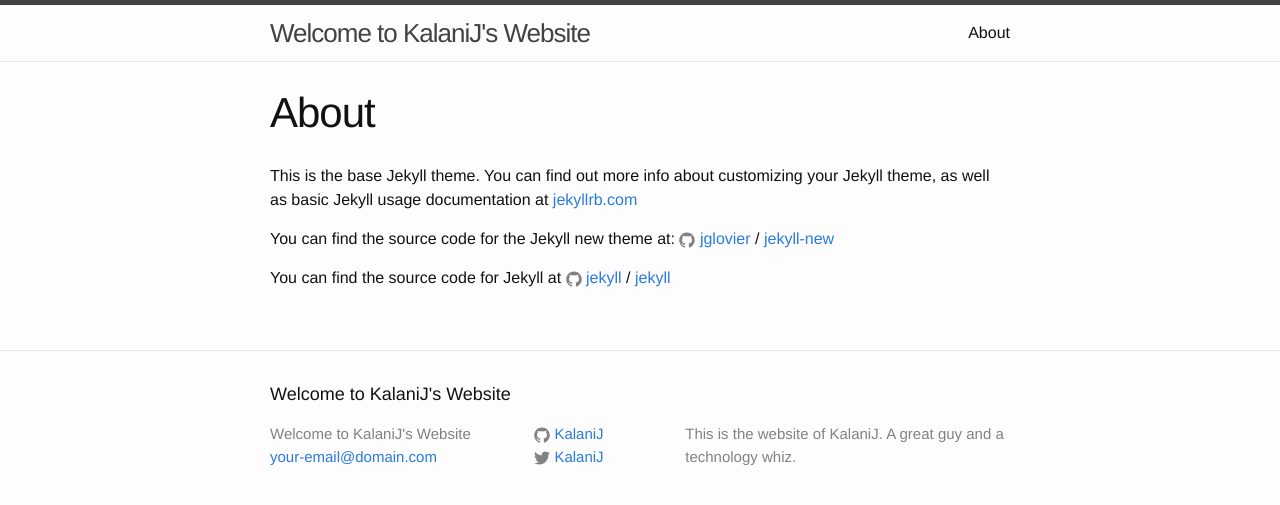
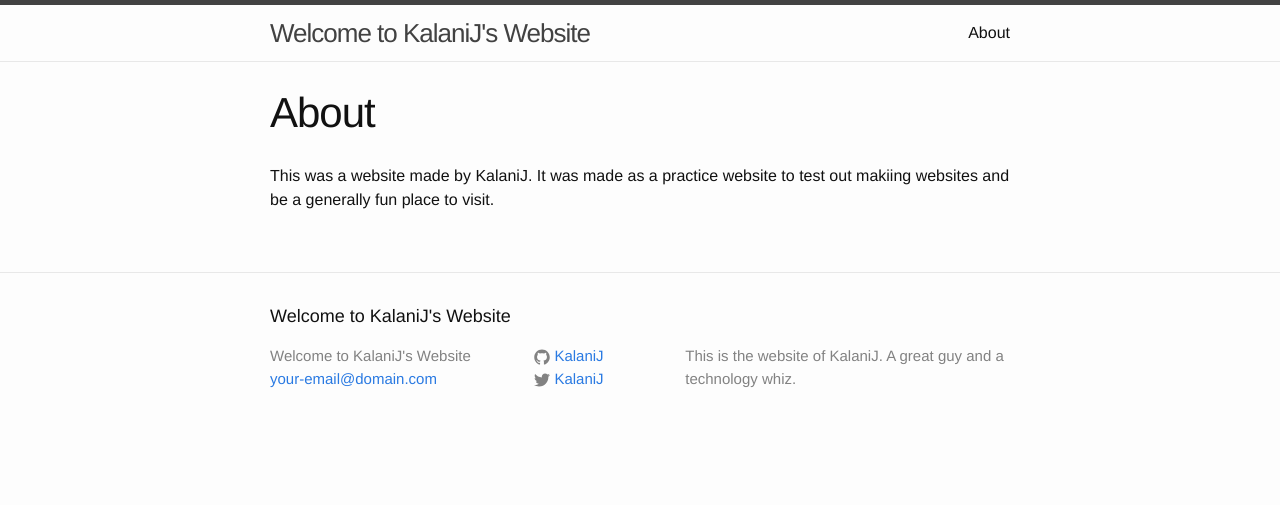
Before and after one commit to KalaniJ/kalanij.github.io, a Jekyll site: the page built from about.md, in a window 1280 px wide. Shown: the top 505 px of the page. Built offline with Jekyll 4.4.1, drawn with Linux system fonts in a browser that asks for light colours.

Commit message:
Update about.md

```diff
--- a/about.md
+++ b/about.md
@@ -4,12 +4,4 @@
 permalink: /about/
 ---
 
-This is the base Jekyll theme. You can find out more info about customizing your Jekyll theme, as well as basic Jekyll usage documentation at [jekyllrb.com](http://jekyllrb.com/)
-
-You can find the source code for the Jekyll new theme at:
-{% include icon-github.html username="jglovier" %} /
-[jekyll-new](https://github.com/jglovier/jekyll-new)
-
-You can find the source code for Jekyll at
-{% include icon-github.html username="jekyll" %} /
-[jekyll](https://github.com/jekyll/jekyll)
+This was a website made by KalaniJ. It was made as a practice website to test out makiing websites and be a generally fun place to visit.
```
